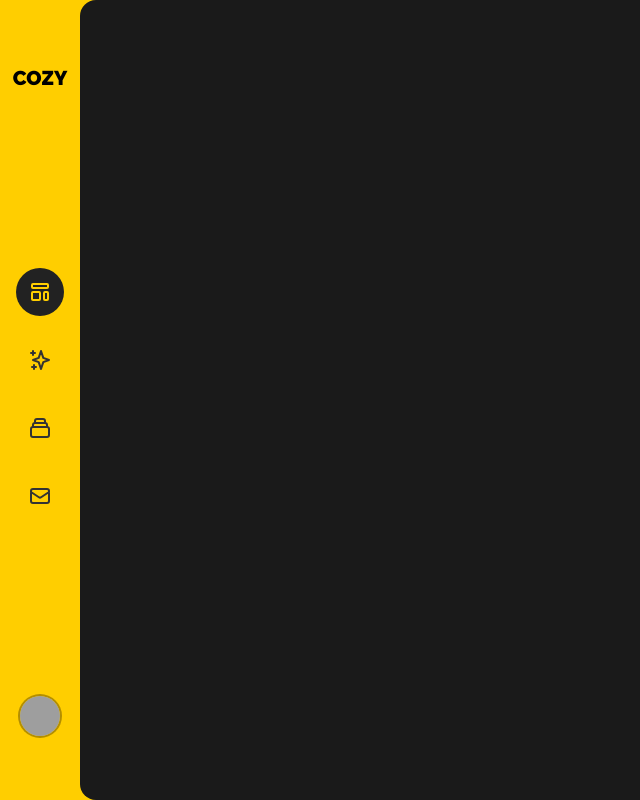
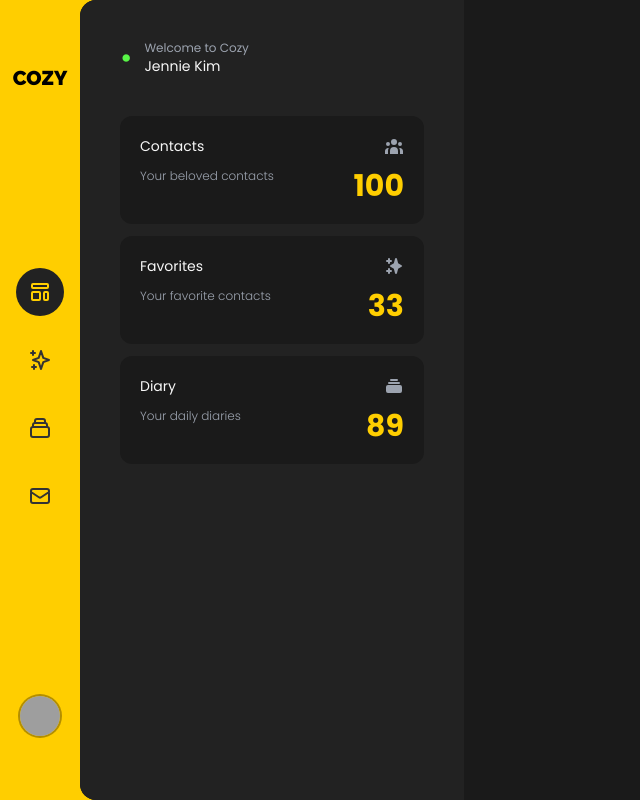
Before and after one commit to VeoScript/cozy, a Next.js app: page / in a window 1280 px wide. Shown: the whole page, without its empty margins (0-640 px from the left). Built offline with nearby package versions, Linux system fonts and the light colour scheme; grey boxes are pictures that could not be loaded; a web font is replaced by a local one.

Commit message:
feat: create dashboard component (#15)

```diff
--- /dev/null
+++ b/src/components/Dashboard.jsx
@@ -0,0 +1,57 @@
+export default function Dashboard() {
+  return (
+    <div className="flex flex-col w-full max-w-sm h-full overflow-y-auto px-10 py-10 space-y-10 rounded-l-2xl bg-modern-dim">
+      <div className="flex flex-row items-center w-full space-x-3">
+        <span className="text-[#58F547] text-3xl">&bull;</span>
+        <div className="flex flex-col">
+          <span className="text-xs text-gray-400">Welcome to Cozy</span>
+          <span className="text-sm">Jennie Kim</span>
+        </div>
+      </div>
+      <div className="flex flex-col w-full space-y-3">
+        <div className="flex flex-col w-full px-5 py-5 space-y-3 rounded-xl bg-modern-black">
+          <div className="flex flex-row items-center justify-between w-full">
+            <span className="font-normal text-sm">Contacts</span>
+            <span className="text-gray-400 text-3xl">
+              <svg className="w-5 h-5" fill="currentColor" viewBox="0 0 20 20" xmlns="http://www.w3.org/2000/svg">
+                <path d="M13 6a3 3 0 11-6 0 3 3 0 016 0zM18 8a2 2 0 11-4 0 2 2 0 014 0zM14 15a4 4 0 00-8 0v3h8v-3zM6 8a2 2 0 11-4 0 2 2 0 014 0zM16 18v-3a5.972 5.972 0 00-.75-2.906A3.005 3.005 0 0119 15v3h-3zM4.75 12.094A5.973 5.973 0 004 15v3H1v-3a3 3 0 013.75-2.906z"></path>
+              </svg>
+            </span>
+          </div>
+          <div className="flex flex-row items-start justify-between w-full">
+            <span className="font-light text-xs text-gray-400">Your beloved contacts</span>
+            <span className="font-bold text-3xl text-honey">100</span>
+          </div>
+        </div>
+        <div className="flex flex-col w-full px-5 py-5 space-y-3 rounded-xl bg-modern-black">
+          <div className="flex flex-row items-center justify-between w-full">
+            <span className="font-normal text-sm">Favorites</span>
+            <span className="text-gray-400 text-3xl">
+              <svg className="w-5 h-5" fill="currentColor" viewBox="0 0 20 20" xmlns="http://www.w3.org/2000/svg">
+                <path fill-rule="evenodd" d="M5 2a1 1 0 011 1v1h1a1 1 0 010 2H6v1a1 1 0 01-2 0V6H3a1 1 0 010-2h1V3a1 1 0 011-1zm0 10a1 1 0 011 1v1h1a1 1 0 110 2H6v1a1 1 0 11-2 0v-1H3a1 1 0 110-2h1v-1a1 1 0 011-1zM12 2a1 1 0 01.967.744L14.146 7.2 17.5 9.134a1 1 0 010 1.732l-3.354 1.935-1.18 4.455a1 1 0 01-1.933 0L9.854 12.8 6.5 10.866a1 1 0 010-1.732l3.354-1.935 1.18-4.455A1 1 0 0112 2z" clip-rule="evenodd"></path>
+              </svg>
+            </span>
+          </div>
+          <div className="flex flex-row items-start justify-between w-full">
+            <span className="font-light text-xs text-gray-400">Your favorite contacts</span>
+            <span className="font-bold text-3xl text-honey">33</span>
+          </div>
+        </div>
+        <div className="flex flex-col w-full px-5 py-5 space-y-3 rounded-xl bg-modern-black">
+          <div className="flex flex-row items-center justify-between w-full">
+            <span className="font-normal text-sm">Diary</span>
+            <span className="text-gray-400 text-3xl">
+              <svg className="w-5 h-5" fill="currentColor" viewBox="0 0 20 20" xmlns="http://www.w3.org/2000/svg">
+                <path d="M7 3a1 1 0 000 2h6a1 1 0 100-2H7zM4 7a1 1 0 011-1h10a1 1 0 110 2H5a1 1 0 01-1-1zM2 11a2 2 0 012-2h12a2 2 0 012 2v4a2 2 0 01-2 2H4a2 2 0 01-2-2v-4z"></path>
+              </svg>
+            </span>
+          </div>
+          <div className="flex flex-row items-start justify-between w-full">
+            <span className="font-light text-xs text-gray-400">Your daily diaries</span>
+            <span className="font-bold text-3xl text-honey">89</span>
+          </div>
+        </div>
+      </div>
+    </div>
+  )
+}
--- a/src/pages/index.jsx
+++ b/src/pages/index.jsx
@@ -1,5 +1,6 @@
 import Head from 'next/head'
 import SideBar from '~/components/SideBar'
+import Dashboard from '~/components/Dashboard'
 
 export default function Home() {
   return (
@@ -10,8 +11,8 @@ export default function Home() {
       <div className="flex flex-row items-center justify-center w-full max-w-full h-screen overflow-hidden bg-modern-dim">
         <div className="flex flex-row justify-center w-full max-w-screen-2xl h-full bg-honey">
           <SideBar />
-          <div className="flex flex-col w-full h-full rounded-l-2xl bg-modern-black">
-
+          <div className="font-poppins flex flex-row w-full h-full rounded-l-2xl bg-modern-black text-modern-white">
+            <Dashboard />
           </div>
         </div>
       </div>
```
